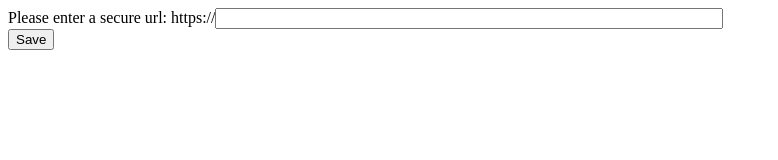
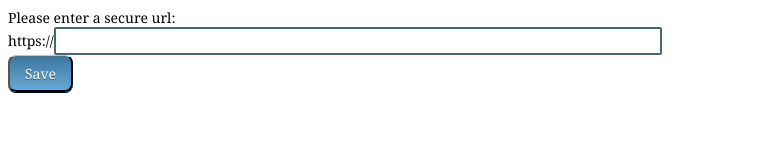
Before and after one commit to tyldasoft/rcloader, a browser extension: page rcloader/options.html in a window 1280 px wide. Shown: the whole page, without its empty margins (0-778 px from the left). Drawn offline with Linux system fonts and the light colour scheme.

Commit message:
nices options

```diff
--- a/rcloader/css/options.css
+++ b/rcloader/css/options.css
@@ -0,0 +1,42 @@
+body{
+    font-size: 14px;
+    font-family: Georgia, serif;
+}
+#url {
+	border:2px solid #456879;
+	border-radius:2px;
+	height: 22px;
+	width: 600px;
+    }
+
+.button {
+   border-top: 1px solid #96d1f8;
+   background: #65a9d7;
+   background: -webkit-gradient(linear, left top, left bottom, from(#3e779d), to(#65a9d7));
+   background: -webkit-linear-gradient(top, #3e779d, #65a9d7);
+   background: -moz-linear-gradient(top, #3e779d, #65a9d7);
+   background: -ms-linear-gradient(top, #3e779d, #65a9d7);
+   background: -o-linear-gradient(top, #3e779d, #65a9d7);
+   padding: 7.5px 15px;
+   -webkit-border-radius: 8px;
+   -moz-border-radius: 8px;
+   border-radius: 8px;
+   -webkit-box-shadow: rgba(0,0,0,1) 0 1px 0;
+   -moz-box-shadow: rgba(0,0,0,1) 0 1px 0;
+   box-shadow: rgba(0,0,0,1) 0 1px 0;
+   text-shadow: rgba(0,0,0,.4) 0 1px 0;
+   color: white;
+   font-size: 14px;
+   font-family: Georgia, serif;
+   text-decoration: none;
+   vertical-align: middle;
+   }
+.button:hover {
+   border-top-color: #28597a;
+   background: #28597a;
+   color: #ccc;
+   }
+.button:active {
+   border-top-color: #1b435e;
+   background: #1b435e;
+   }
--- a/rcloader/options.html
+++ b/rcloader/options.html
@@ -1,12 +1,16 @@
 <!DOCTYPE html>
 <html>
-<head><title>RCLoader options page</title></head>
+<head>
+    <title>RCLoader options page</title>
+    <link rel="stylesheet" type="text/css" href="css/options.css">
+</head>
 <body>
 <label>
-  Please enter a secure url: https://<input type="text" id="url" style="width: 500px;">
-</label>
+  Please enter a secure url: <br>
+  https://<input type="text" id="url">
+</label><br>
+<button class="button" id="save">Save</button>
+<script src="js/options.js"></script>
 <div id="status"></div>
-<button id="save">Save</button>
-<script src="js/options.js"></script>
 </body>
 </html>
```
